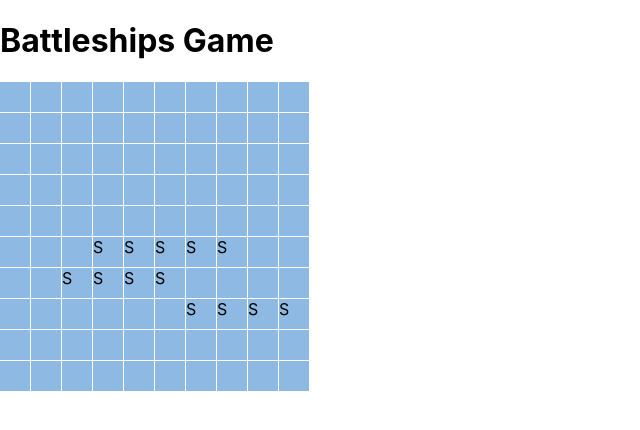
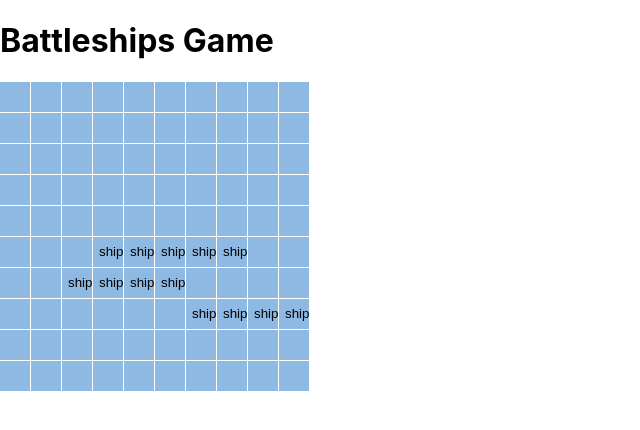
Before and after one commit to alferto82/battleship, a React (Create React App) app: page / in a window 1280 px wide. Shown: the top 430 px of the page, without its empty margins (0-640 px from the left). Built offline with nearby package versions, Linux system fonts and the light colour scheme.

Commit message:
Minor changes

```diff
--- a/src/components/Cell/Cell.css
+++ b/src/components/Cell/Cell.css
@@ -5,6 +5,7 @@
   height: 30px;
   background-color: #8db9e2; /* Azul menos intenso */
   align-items: center;
+  border: 0px;
   justify-content: center;
 }
 
--- a/src/components/Cell/Cell.tsx
+++ b/src/components/Cell/Cell.tsx
@@ -2,24 +2,27 @@
 
 import React from "react";
 import "./Cell.css";
+import { CellState } from "../../types/types";
 
 interface CellProps {
-  value: string;
+  state: CellState;
   onClick: () => void;
 }
 
-const Cell: React.FC<CellProps> = ({ value, onClick }) => {
+const Cell: React.FC<CellProps> = ({ state, onClick }) => {
   let className = "cell";
-  if (value === "X") {
+  if (state === CellState.HIT) {
     className += " hit";
-  } else if (value === "O") {
+  } else if (state === CellState.MISS) {
     className += " miss";
+  } else if (state === CellState.SHIP) {
+    className += " ship";
   }
 
   return (
-    <div className={className} onClick={onClick}>
-      {value}
-    </div>
+    <button className={className} onClick={onClick}>
+      {state}
+    </button>
   );
 };
 
--- a/src/components/Game/Game.tsx
+++ b/src/components/Game/Game.tsx
@@ -9,7 +9,10 @@ const Game: React.FC = () => {
   const { gameState, updateGameState } = useGameContext();
   const gridSize = 10;
 
+  const gameFinished = gameState.hits.length === gameState.ships.flat().length;
+
   const handleCellClick = (row: number, col: number) => {
+    if (!gameFinished) {
       const updatedHits = [...gameState.hits];
       const updatedMisses = [...gameState.misses];
 
@@ -23,15 +26,14 @@ const Game: React.FC = () => {
           updateGameState({ ...gameState, hits: updatedHits });
         }
       } else {
-      if (!updatedMisses.some((miss) => miss.row === row && miss.col === col)) {
+        if (
+          !updatedMisses.some((miss) => miss.row === row && miss.col === col)
+        ) {
           updatedMisses.push({ row, col });
           updateGameState({ ...gameState, misses: updatedMisses });
         }
       }
-
-    /*  if (updatedHits.length === gameState.ships.flat().length) {
-      alert("¡Todos los barcos han sido hundidos! ¡Felicidades!");
-    } */
+    }
   };
 
   return (
@@ -42,7 +44,7 @@ const Game: React.FC = () => {
         gameState={gameState}
         onCellClick={handleCellClick}
       />
-      {gameState.hits.length === gameState.ships.flat().length && (
+      {gameFinished && (
         <div>¡Todos los barcos han sido hundidos! ¡Felicidades!</div>
       )}
     </div>
--- a/src/components/Grid/Grid.tsx
+++ b/src/components/Grid/Grid.tsx
@@ -1,7 +1,7 @@
 // src/components/Grid/Grid.tsx
 
 import React from "react";
-import { GameState } from "../../types/types";
+import { CellState, GameState } from "../../types/types";
 import Cell from "../Cell/Cell";
 import "./Grid.css";
 
@@ -28,26 +28,33 @@ const Grid: React.FC<GridProps> = ({ size, gameState, onCellClick }) => {
     return misses.some((miss) => miss.row === row && miss.col === col);
   };
 
+  const getCellState = (row: number, col: number): CellState => {
+    if (hits.some((hit) => hit.row === row && hit.col === col)) {
+      return CellState.HIT;
+    } else if (misses.some((miss) => miss.row === row && miss.col === col)) {
+      return CellState.MISS;
+    } else if (
+      ships.some((ship) =>
+        ship.some((part) => part.row === row && part.col === col)
+      )
+    ) {
+      return CellState.SHIP;
+    } else {
+      return CellState.EMPTY;
+    }
+  };
+
   return (
     <div className="grid">
       {Array.from({ length: size }).map((_, rowIndex) => (
         <div key={rowIndex} className="row">
-          {Array.from({ length: size }).map((_, colIndex) => {
-            const cellValue = isHit(rowIndex, colIndex)
-              ? "X"
-              : isMiss(rowIndex, colIndex)
-              ? "O"
-              : hasShip(rowIndex, colIndex)
-              ? "S"
-              : ""; // Actualizamos el valor de la celda para manejar "miss"
-            return (
-              <Cell
-                key={colIndex}
-                value={cellValue}
-                onClick={() => onCellClick(rowIndex, colIndex)}
-              />
-            );
-          })}
+          {Array.from({ length: size }).map((_, colIndex) => (
+            <Cell
+              key={colIndex}
+              state={getCellState(rowIndex, colIndex)}
+              onClick={() => onCellClick(rowIndex, colIndex)}
+            />
+          ))}
         </div>
       ))}
     </div>
--- a/src/types/types.ts
+++ b/src/types/types.ts
@@ -10,3 +10,10 @@ export interface GameState {
   ships: Coordinate[][];
   misses: Coordinate[];
 }
+
+export enum CellState {
+  EMPTY = "",
+  HIT = "hit",
+  MISS = "miss",
+  SHIP = "ship",
+}
```
Lines whose indentation alone changed are shown as unchanged.
